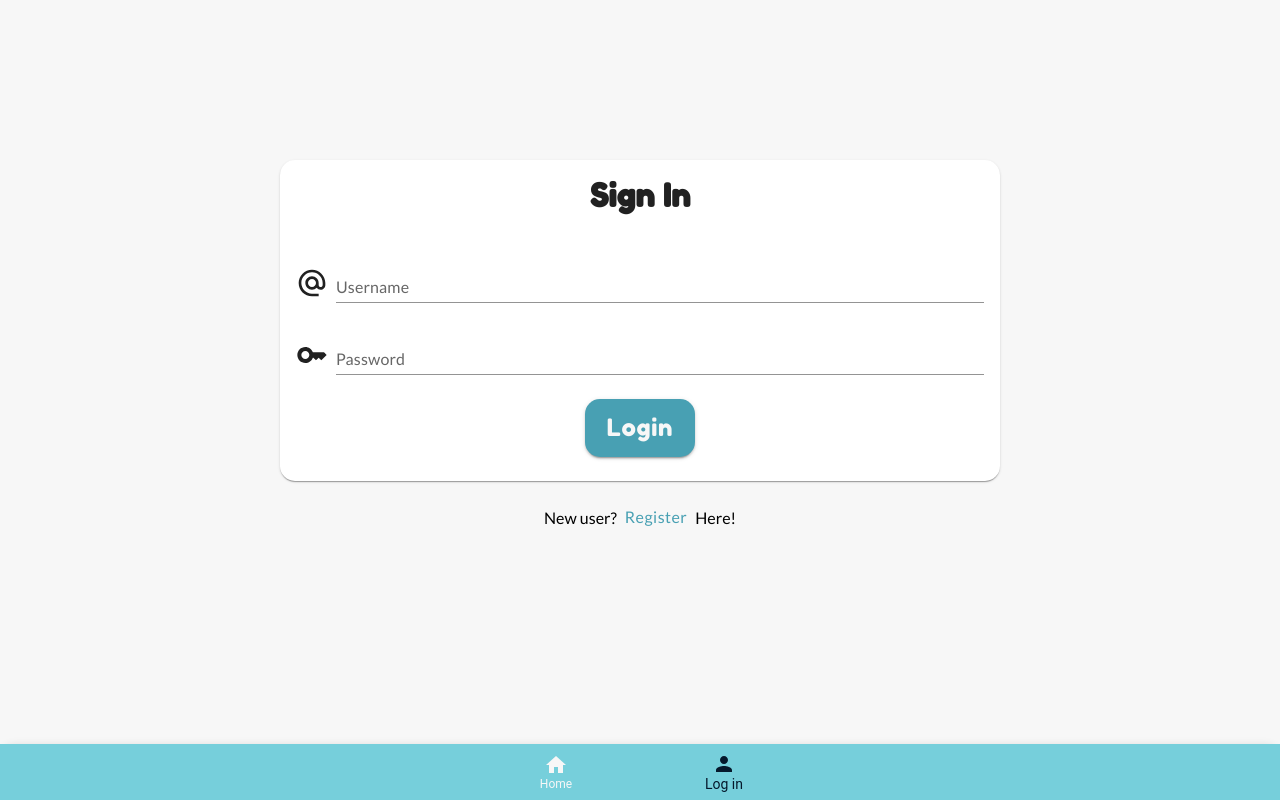
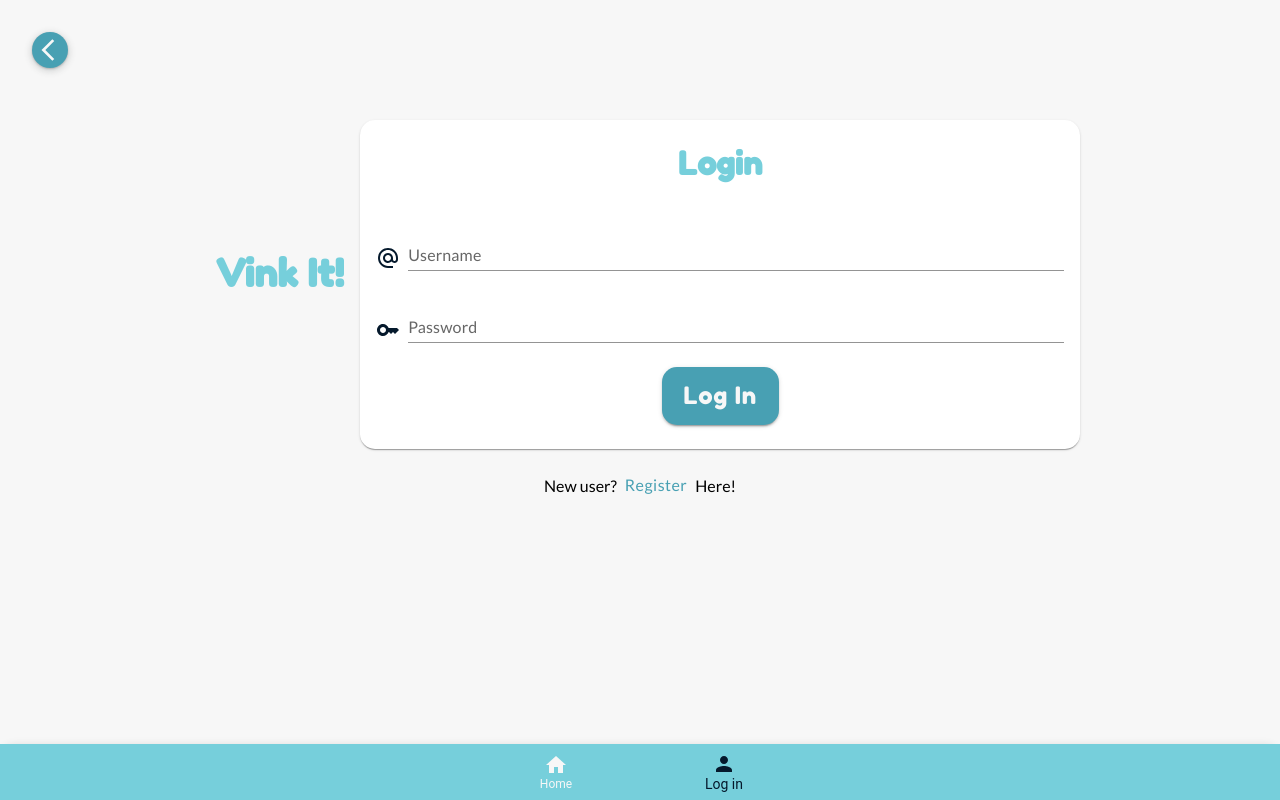
Before and after one commit to jennahakulinen/VinkIt, a React (Create React App) app: page /login in a window 1280 px wide. Built offline with nearby package versions, Linux system fonts and the light colour scheme.

Commit message:
login ja register valmis, pari pikkujutta puuttuu. FormUx

```diff
--- a/src/App.css
+++ b/src/App.css
@@ -19,6 +19,18 @@ td {
 body {
   background-color: #f7f7f7;
 }
+
+/* .backButton{
+  width: 36px;
+  height: 36px;
+  position: 'absolute';
+  top: 5;
+  left: 7;
+  z-index: 100;
+  background-color: '#48A0B3';
+  box-shadow:
+  'rgba(60, 64, 67, 0.3) 0px 1px 2px 0px, rgba(60, 64, 67, 0.15) 0px 2px 6px 2px';
+} */
 
 .backButton:hover {
   background-color: #337a8a !important;
@@ -94,3 +106,8 @@ body {
   font-size: 30px !important;
   margin-left: 12px;
 }
+
+.icon{
+  margin: 1px 8px 1px 0;
+  color: #05192C ;
+}
--- a/src/components/BackButton.js
+++ b/src/components/BackButton.js
@@ -12,8 +12,8 @@ const BackButton = () => {
         width: 36,
         height: 36,
         position: 'absolute',
-        top: 5,
-        left: 7,
+        top: '2rem',
+        left: '2rem',
         zIndex: 100,
         backgroundColor: '#48A0B3',
         boxShadow:
--- a/src/components/LoginForm.js
+++ b/src/components/LoginForm.js
@@ -6,6 +6,7 @@ import {MediaContext} from '../contexts/MediaContext';
 import {useLogin} from '../hooks/ApiHooks';
 import useForm from '../hooks/FormHooks';
 import {AlternateEmail, Key} from '@mui/icons-material';
+import BackButton from './BackButton';
 
 const LoginForm = () => {
   // eslint-disable-next-line no-unused-vars
@@ -35,9 +36,22 @@ const LoginForm = () => {
   return (
     <Grid
       container
-      marginTop={20}
+      marginTop={15}
       sx={{justifyContent: 'center', alignItems: 'center'}}
     >
+      <BackButton />
+      <Grid>
+        <Typography
+          component="h1"
+          variant="logoFont"
+          color="primary"
+          padding={2}
+          textAlign="center"
+          marginBottom={3}
+        >
+          Vink It!
+        </Typography>
+      </Grid>
       <Card
         sx={{
           width: '80%',
@@ -47,33 +61,34 @@ const LoginForm = () => {
           <Typography
             component="h2"
             variant="fontH2"
+            color="primary"
             padding={2}
             textAlign="center"
-            marginBottom={3}
+            my={1}
           >
-            Sign In
+            Login
           </Typography>
         </Grid>
         <form onSubmit={handleSubmit}>
           <Box className="loginBox">
-            <AlternateEmail sx={{fontSize: '2rem', mr: 1, my: 0.5}} />
+            <AlternateEmail className="icon" />
             <TextField
               fullWidth
               label="Username"
               variant="standard"
-              placeholder="Tell me your username"
+              placeholder="Enter your username"
               name="username"
               onChange={handleInputChange}
               value={inputs.username}
             />
           </Box>
           <Box className="loginBox">
-            <Key sx={{fontSize: '2rem', mr: 1, my: 0.5}} />
+            <Key className="icon" />
             <TextField
               variant="standard"
               fullWidth
               label="Password"
-              placeholder="Shh..."
+              placeholder="Enter your password"
               name="password"
               type="password"
               onChange={handleInputChange}
@@ -91,7 +106,7 @@ const LoginForm = () => {
                 fontSize: '24px',
               }}
             >
-              Login
+              Log In
             </Button>
           </Box>
         </form>
--- a/src/components/RegisterForm.js
+++ b/src/components/RegisterForm.js
@@ -9,6 +9,7 @@ import {ValidatorForm, TextValidator} from 'react-material-ui-form-validator';
 import {useEffect} from 'react';
 import {Box} from '@mui/system';
 import {AlternateEmail, Badge, Email, Key} from '@mui/icons-material';
+import BackButton from './BackButton';
 
 const RegisterForm = ({setToggle}) => {
   const alkuarvot = {
@@ -20,23 +21,26 @@ const RegisterForm = ({setToggle}) => {
   };
 
   const validators = {
-    username: ['required', 'minStringLength: 3', 'isAvailable'],
-    password: ['required', 'minStringLength: 5'],
-    confirm: ['required', 'isPasswordMatch'],
+    username: ['required', 'minStringLength: 2', 'isAvailable'],
+    password: ['required', 'minStringLength: 6'],
+    confirm: ['required', 'minStringLength: 6', 'isPasswordMatch'],
     email: ['required', 'isEmail'],
     full_name: ['minStringLength: 2'],
   };
 
   const errorMessages = {
     username: [
-      'required field',
-      'minimum 3 characters',
-      'username not available',
+      'This is a required field',
+      'Username must be two or more characters',
+      'This username is already taken',
     ],
-    password: ['required field', 'Minimum 5 characters'],
-    confirm: ['required field', 'Passwords do not match'],
-    email: ['required field', 'Email is not valid'],
-    full_name: ['Minimum 2 characters'],
+    password: [
+      'This is a required field',
+      'Passwords must be six or more characters',
+    ],
+    confirm: ['This is a required field', 'Passwords do not match'],
+    email: ['This is a required field', 'Please enter a valid email address'],
+    full_name: ['Your name should be two or more characters'],
   };
 
   const {postUser, getUsername} = useUser();
@@ -85,9 +89,22 @@ const RegisterForm = ({setToggle}) => {
   return (
     <Grid
       container
-      marginTop={20}
+      marginTop={10}
       sx={{justifyContent: 'center', alignItems: 'center'}}
     >
+      <BackButton />
+      <Grid>
+        <Typography
+          component="h1"
+          variant="logoFont"
+          color="primary"
+          padding={2}
+          textAlign="center"
+          marginBottom={3}
+        >
+          Vink It!
+        </Typography>
+      </Grid>
       <Card
         sx={{
           width: '80%',
@@ -97,20 +114,35 @@ const RegisterForm = ({setToggle}) => {
           <Typography
             component="h2"
             variant="fontH2"
-            padding={2}
+            color="primary"
+            // padding={2}
             textAlign="center"
-            marginBottom={3}
+            my={3}
           >
             Register here!
           </Typography>
         </Grid>
         <ValidatorForm onSubmit={handleSubmit}>
           <Box className="loginBox">
-            <AlternateEmail sx={{fontSize: '2rem', mr: 1, my: 0.5}} />
+            <Badge className="icon" />
+            <TextValidator
+              width="100%"
+              variant="standard"
+              label="Name"
+              placeholder="Enter your name"
+              name="full_name"
+              onChange={handleInputChange}
+              value={inputs.full_name}
+              validators={validators.full_name}
+              errorMessages={errorMessages.full_name}
+            />
+          </Box>
+          <Box className="loginBox">
+            <AlternateEmail className="icon" />
             <TextValidator
               variant="standard"
               placeholder="Choose your username"
-              label="New username"
+              label="New username *"
               name="username"
               onChange={handleInputChange}
               value={inputs.username}
@@ -119,11 +151,26 @@ const RegisterForm = ({setToggle}) => {
             />
           </Box>
           <Box className="loginBox">
-            <Key sx={{fontSize: '2rem', mr: 1, my: 0.5}} />
+            <Email className="icon" />
             <TextValidator
               fullWidth
               variant="standard"
-              label="New password"
+              label="Email *"
+              placeholder="Enter your email"
+              name="email"
+              type="email"
+              onChange={handleInputChange}
+              value={inputs.email}
+              validators={validators.email}
+              errorMessages={errorMessages.email}
+            />
+          </Box>
+          <Box className="loginBox">
+            <Key className="icon" />
+            <TextValidator
+              fullWidth
+              variant="standard"
+              label="New password *"
               placeholder="Choose password"
               name="password"
               type="password"
@@ -134,11 +181,11 @@ const RegisterForm = ({setToggle}) => {
             />
           </Box>
           <Box className="loginBox">
-            <Key sx={{fontSize: '2rem', mr: 1, my: 0.5}} />
+            <Key className="icon" />
             <TextValidator
               fullWidth
               variant="standard"
-              label="Repeat password"
+              label="Repeat password *"
               placeholder="Type password again"
               name="confirm"
               type="password"
@@ -146,35 +193,6 @@ const RegisterForm = ({setToggle}) => {
               value={inputs.confirm}
               validators={validators.confirm}
               errorMessages={errorMessages.confirm}
-            />
-          </Box>
-          <Box className="loginBox">
-            <Email sx={{fontSize: '2rem', mr: 1, my: 0.5}} />
-            <TextValidator
-              fullWidth
-              variant="standard"
-              label="Email"
-              placeholder="Write your email"
-              name="email"
-              type="email"
-              onChange={handleInputChange}
-              value={inputs.email}
-              validators={validators.email}
-              errorMessages={errorMessages.email}
-            />
-          </Box>
-          <Box className="loginBox">
-            <Badge sx={{fontSize: '2rem', mr: 1, my: 0.5}} />
-            <TextValidator
-              fullWidth
-              variant="standard"
-              label="Full name"
-              placeholder="Write your full name"
-              name="full_name"
-              onChange={handleInputChange}
-              value={inputs.full_name}
-              validators={validators.full_name}
-              errorMessages={errorMessages.full_name}
             />
           </Box>
 
--- a/src/theme/themeOptions.js
+++ b/src/theme/themeOptions.js
@@ -33,7 +33,7 @@ const themeOptions = {
     },
 
     // LOGO FONT
-    // Käyttö: variant="logofont"
+    // Käyttö: variant="logoFont"
     logoFont: {
       fontFamily: ['Fredoka One', 'cursive'].join(','),
       fontSize: '38px',
```
